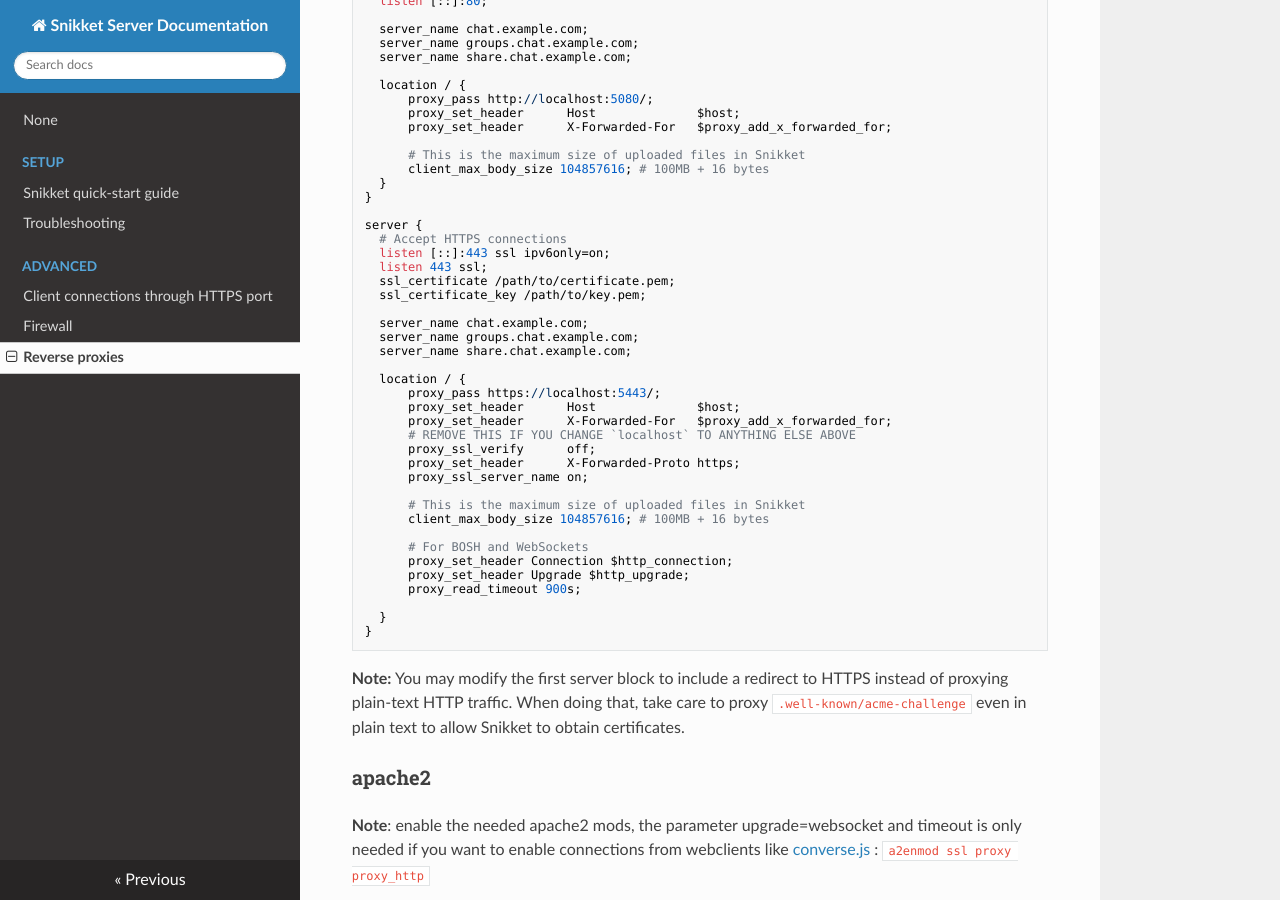
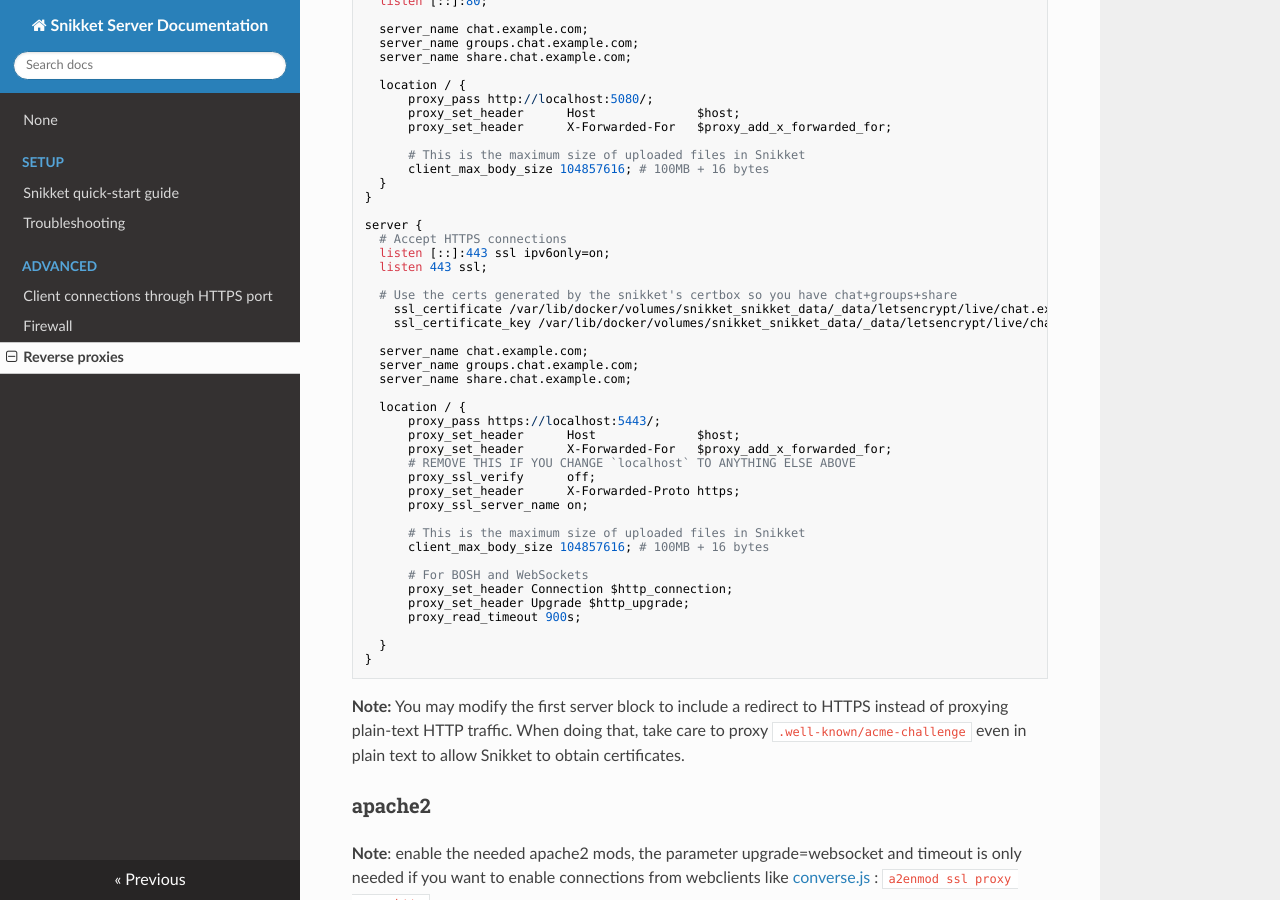
Before and after one commit to snikket-im/snikket-server, an MkDocs documentation site: the page built from docs/advanced/reverse_proxy.md, in a window 1280 px wide and 900 px high, scrolled down 1282 px. Built offline with MkDocs 1.6.1, drawn with Linux system fonts in a browser that asks for light colours; nearby versions of some CDN libraries.

Commit message:
Update reverse_proxy.md
use the certs generated by snikket

```diff
--- a/docs/advanced/reverse_proxy.md
+++ b/docs/advanced/reverse_proxy.md
@@ -80,8 +80,10 @@
   # Accept HTTPS connections
   listen [::]:443 ssl ipv6only=on;
   listen 443 ssl;
-  ssl_certificate /path/to/certificate.pem;
-  ssl_certificate_key /path/to/key.pem;
+
+  # Use the certs generated by the snikket's certbox so you have chat+groups+share
+    ssl_certificate /var/lib/docker/volumes/snikket_snikket_data/_data/letsencrypt/live/chat.example.com/fullchain.pem;
+    ssl_certificate_key /var/lib/docker/volumes/snikket_snikket_data/_data/letsencrypt/live/chat.example.com/privkey.pem;
 
   server_name chat.example.com;
   server_name groups.chat.example.com;
```
